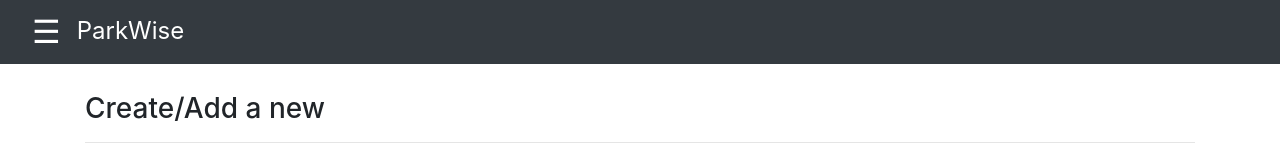
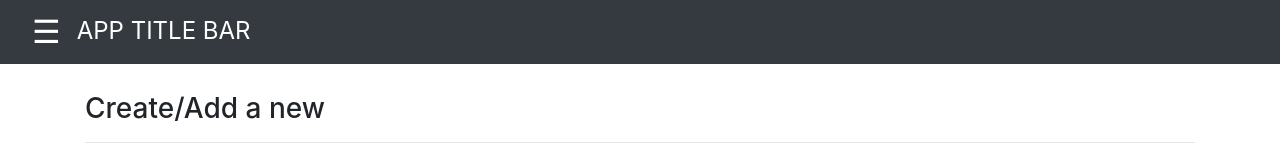
Before and after one commit to sagarailani/parkwise-ui, an Angular app: page /configurations in a window 1280 px wide. Shown: the top 160 px of the page. Built offline with nearby package versions, Linux system fonts and the light colour scheme.

Commit message:
Updated routing

```diff
--- a/src/app/app.component.html
+++ b/src/app/app.component.html
@@ -1,4 +1,5 @@
 <body>
     <!--  -->
+    <app-title-bar app_name="APP TITLE BAR"></app-title-bar>
     <router-outlet></router-outlet>
 </body>
--- a/src/app/app.module.ts
+++ b/src/app/app.module.ts
@@ -8,10 +8,12 @@ import { AppComponent } from './app.component';
 import { GateWorkerViewModule } from './gate-worker-view/gate-worker-view.module';
 import { ConfigurationsViewModule } from './configurations-view/configurations-view.module';
 import { HttpClientModule } from '@angular/common/http';
+import { TitleBarComponent } from './title-bar/title-bar.component';
 
 @NgModule({
     declarations: [
         AppComponent,
+        TitleBarComponent,
     ],
     imports: [
         BrowserModule,
--- a/src/app/configurations-view/configurations-view.component.html
+++ b/src/app/configurations-view/configurations-view.component.html
@@ -1,4 +1,3 @@
 <div class="main-container">
-    <app-title-bar app_name={{title}}></app-title-bar>
     <router-outlet></router-outlet>
 </div>
--- a/src/app/gate-worker-view/gate-worker-view-routing.module.ts
+++ b/src/app/gate-worker-view/gate-worker-view-routing.module.ts
@@ -1,10 +1,11 @@
 import { NgModule } from '@angular/core';
 import { Routes, RouterModule } from '@angular/router';
 import { GateWorkerViewComponent } from './gate-worker-view.component';
+import { CardContainerComponent } from './card-container/card-container.component';
 
 
 const routes: Routes = [
-    { path: 'gate-worker-view', component: GateWorkerViewComponent },
+    { path: 'gate-worker-view', component: CardContainerComponent },
 ];
 
 @NgModule({
--- /dev/null
+++ b/src/app/title-bar/title-bar.component.css
@@ -0,0 +1,12 @@
+.navbar-brand {
+    color: white;
+    font-size: 1.5em;
+}
+body {
+    width: 100%;
+}
+
+.side-nav-link {
+    /* margin: upper right down left (clock wise) */
+    margin: 0 0.5em 0 0.5em;
+}
--- /dev/null
+++ b/src/app/title-bar/title-bar.component.html
@@ -0,0 +1,8 @@
+<nav class="navbar navbar-left navbar-default navbar-expand-sm bg-dark">
+    <div class="btn-toolbar">
+        <span class="side-nav-link" style="font-size:2em;color: white; cursor: pointer;">&#9776;</span>
+        <div class="navbar-brand">
+            <span>{{app_name}}</span>
+        </div>
+    </div>
+</nav>
--- /dev/null
+++ b/src/app/title-bar/title-bar.component.ts
@@ -0,0 +1,17 @@
+import { Component, OnInit, Input } from '@angular/core';
+
+@Component({
+    selector: 'app-title-bar',
+    templateUrl: './title-bar.component.html',
+    styleUrls: ['./title-bar.component.css']
+})
+export class TitleBarComponent implements OnInit {
+
+    @Input() app_name: string;
+
+    constructor() { }
+
+    ngOnInit() {
+    }
+
+}
```
Also changed, not shown: 1 other file (tests, documents, lock files or other folders).
